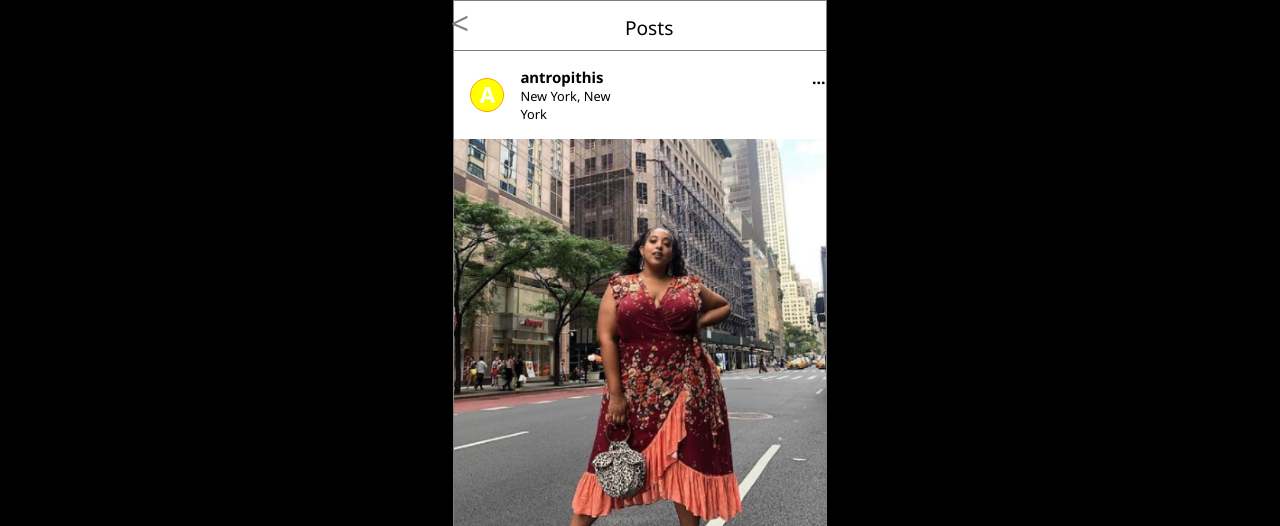
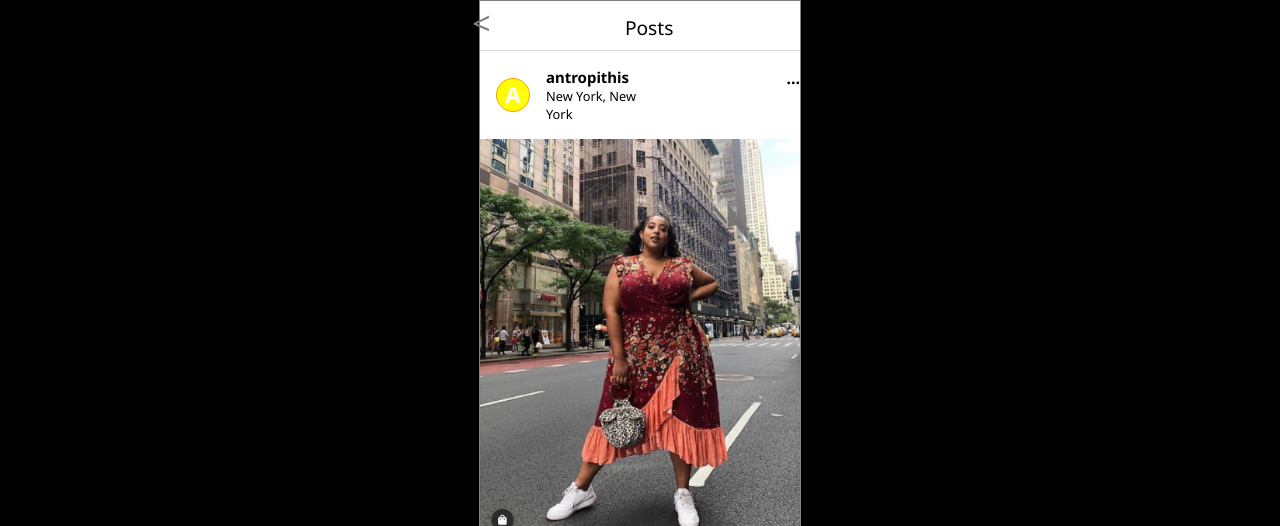
Before and after one commit to developerchanchal/oct-30, a plain HTML site: page index.html in a window 1280 px wide. Shown: the top 526 px of the page. Drawn offline with Linux system fonts and the light colour scheme.

Commit message:
Update style.css

```diff
--- a/style.css
+++ b/style.css
@@ -4,7 +4,7 @@
     font-family: 'Noto Sans', sans-serif;
 }
 .container {
-    width: 29%;
+    width: 25%;
     margin: auto;
     border: 1px solid grey;
     background-color: white;
@@ -38,7 +38,7 @@ i,b{
 .header-section p {
     font-size: 1.2rem;
     padding-bottom: .4rem;
-    border-bottom: 1px solid grey;
+    border-bottom: 1px solid #d6d4d4;
 }
 .header-section p:before {
     content: "<";
```
